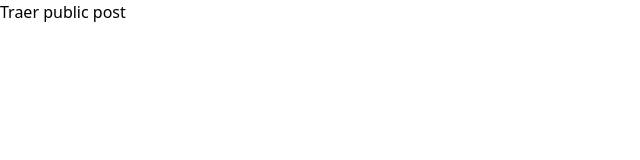
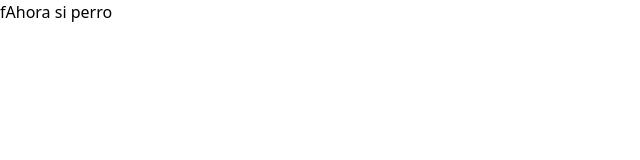
Before and after one commit to arielskap/playing-instagram, a Next.js app: page /pruebaMasBasica in a window 1280 px wide. Shown: the top 160 px of the page, without its empty margins (0-640 px from the left). Built offline with nearby package versions, Linux system fonts and the light colour scheme.

Commit message:
se sigue probandoo

```diff
--- a/package.json
+++ b/package.json
@@ -9,8 +9,10 @@
     "start": "next start"
   },
   "dependencies": {
+    "cookie-session": "^1.4.0",
     "next": "^10.0.6",
     "next-seo": "^4.19.0",
+    "node-instagram": "^4.3.0",
     "react": "^17.0.1",
     "react-dom": "^17.0.1"
   },
--- a/pages/pruebaMasBasica.tsx
+++ b/pages/pruebaMasBasica.tsx
@@ -12,9 +12,36 @@ const pruebaMasBasica = () => {
 			} )
 	}
 
+	const handleClickPiola = () => {
+		fetch( `https://api.instagram.com/oauth/access_token`, {
+			method: `POST`,
+			headers: {
+				'Content-Type': `application/json`
+			},
+			body: JSON.stringify( {
+				client_id: 123175986433056,
+				client_secret: `873338430866df7c9899abd78280a8e9`,
+				grant_type: `authorization_code`,
+				redirect_uri: `https://playing-instagram.vercel.app/`,
+				code: `AQAoue8JmB5RbRsSOXArLgRxBtQQJz4ycafH1zSqvHU1Ql2M_S5pbReSsIw-R1oYNVh6raCtsmjZlSWZf2tUSAsccO6F7VdoQ0m8x59tZyBQHMbRtymr4A30Ho8rC51UKsu3e7js6_txlsEiBGnQL_UIcGzBSst9QviQZlPPgL82od5MOOriWlOs1oNnUFLs14o1vR6B6fUqMLQq854Z4hP124hPVAwbou6vzFwlmG4e8g`
+			} )
+		} )
+			.then( ( result ) => {
+				return result.json()
+			} ).catch( ( e ) => {
+				console.log( e )
+				return e
+			} ).then( ( result ) => {
+				console.log( result )
+				return result
+			} )
+	}
+	// AQAoue8JmB5RbRsSOXArLgRxBtQQJz4ycafH1zSqvHU1Ql2M_S5pbReSsIw-R1oYNVh6raCtsmjZlSWZf2tUSAsccO6F7VdoQ0m8x59tZyBQHMbRtymr4A30Ho8rC51UKsu3e7js6_txlsEiBGnQL_UIcGzBSst9QviQZlPPgL82od5MOOriWlOs1oNnUFLs14o1vR6B6fUqMLQq854Z4hP124hPVAwbou6vzFwlmG4e8g#_
+
 	return (
 		<div>
-			<button type='button' onClick={handleClick}>Traer public post</button>
+			<button type='button' onClick={handleClick}>f</button>
+			<button type='button' onClick={handleClickPiola}>Ahora si perro</button>
 		</div>
 	)
 }
```
